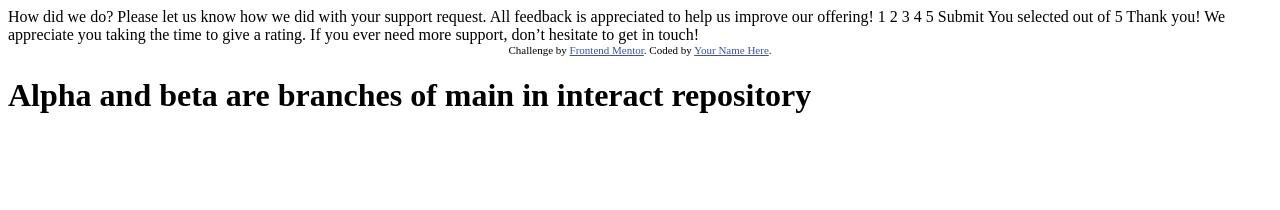
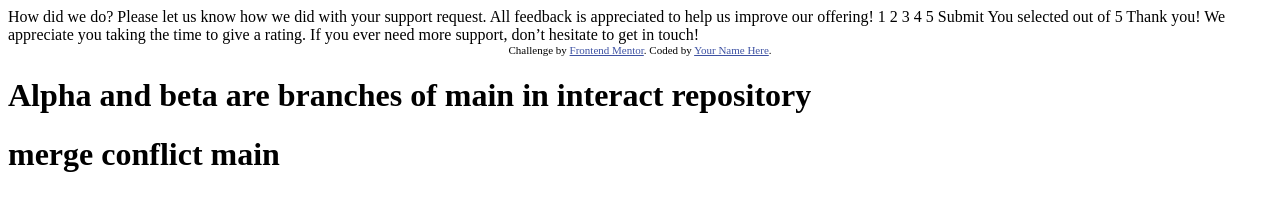
Before and after one commit to de-jayson/interact, a plain HTML site: page interactive-rating-component-main/index.html in a window 1280 px wide. Drawn offline with Linux system fonts and the light colour scheme.

Commit message:
merge conflict commit

```diff
--- a/interactive-rating-component-main/index.html
+++ b/interactive-rating-component-main/index.html
@@ -49,3 +49,4 @@
 </html>
 
 <h1>Alpha and beta are branches of main in interact repository</h1>
+<h1>merge conflict main</h1>
```
